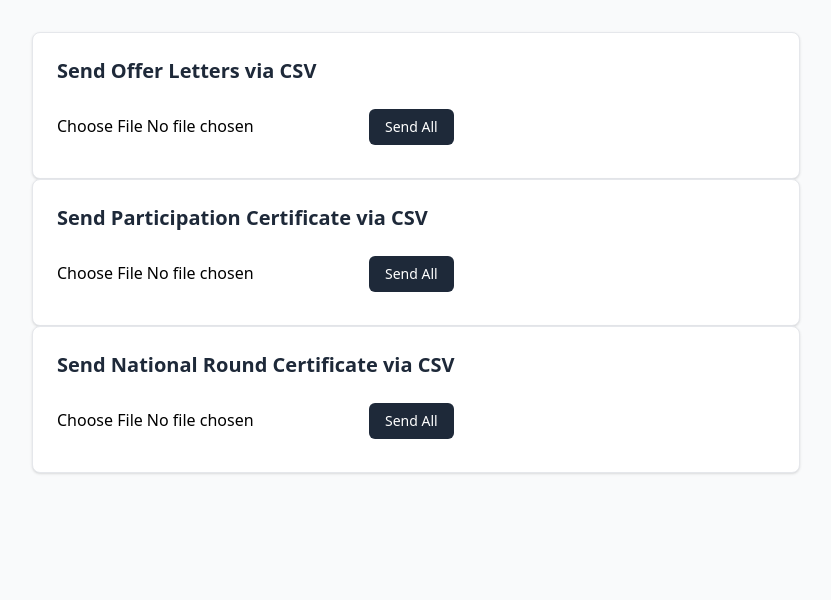
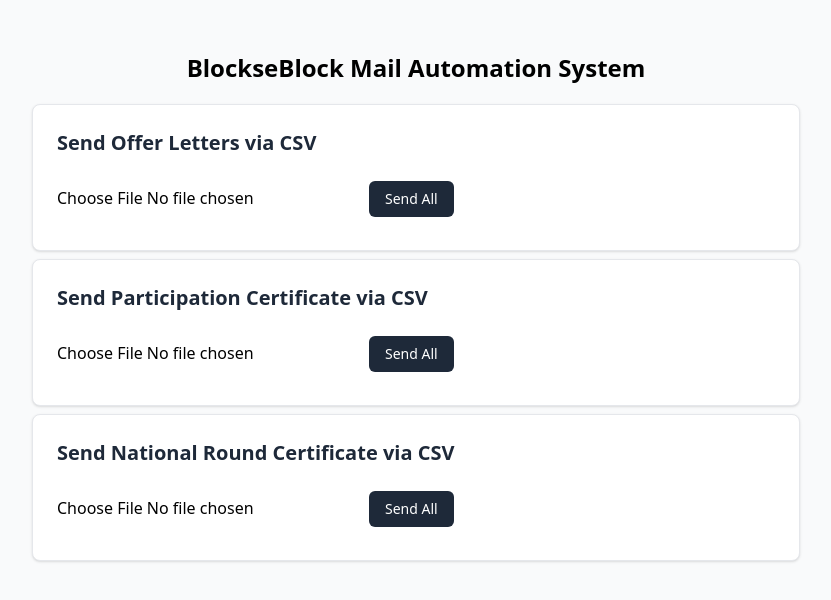
Before and after one commit to Sumit240803/mail-automation, a Next.js app: page / in a window 1280 px wide. Shown: the top 600 px of the page, without its empty margins (224-1055 px from the left). Built offline with nearby package versions, Linux system fonts and the light colour scheme.

Commit message:
quick fix

```diff
--- a/src/app/page.js
+++ b/src/app/page.js
@@ -120,7 +120,8 @@
 
   return (
     <div className="min-h-screen bg-gray-50 p-8">
-      <div className="max-w-3xl mx-auto bg-white border border-gray-200 rounded-lg shadow-sm p-6">
+      <div className="text-center text-2xl font-bold my-5">BlockseBlock Mail Automation System</div>
+      <div className="max-w-3xl mx-auto bg-white border border-gray-200 rounded-lg shadow-sm p-6 my-2">
         <h2 className="text-xl font-semibold text-gray-800 mb-6">
           Send Offer Letters via CSV
         </h2>
@@ -157,7 +158,7 @@
           </div>
         )}
       </div>
-      <div className="max-w-3xl mx-auto bg-white border border-gray-200 rounded-lg shadow-sm p-6">
+      <div className="max-w-3xl mx-auto bg-white border border-gray-200 rounded-lg shadow-sm p-6 my-2">
         <h2 className="text-xl font-semibold text-gray-800 mb-6">
           Send Participation Certificate via CSV
         </h2>
@@ -194,7 +195,7 @@
           </div>
         )}
       </div>
-      <div className="max-w-3xl mx-auto bg-white border border-gray-200 rounded-lg shadow-sm p-6">
+      <div className="max-w-3xl mx-auto bg-white border border-gray-200 rounded-lg shadow-sm p-6 my-2">
         <h2 className="text-xl font-semibold text-gray-800 mb-6">
           Send National Round Certificate via CSV
         </h2>
```
